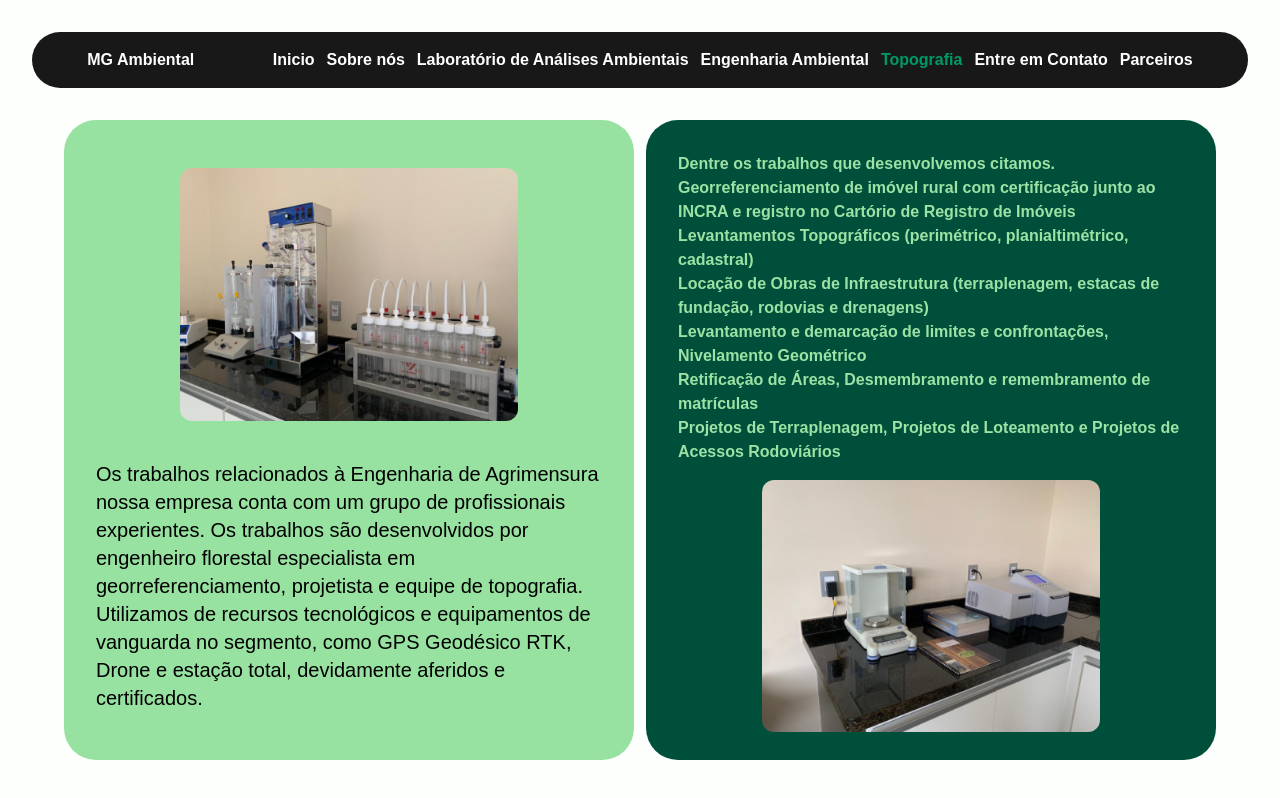
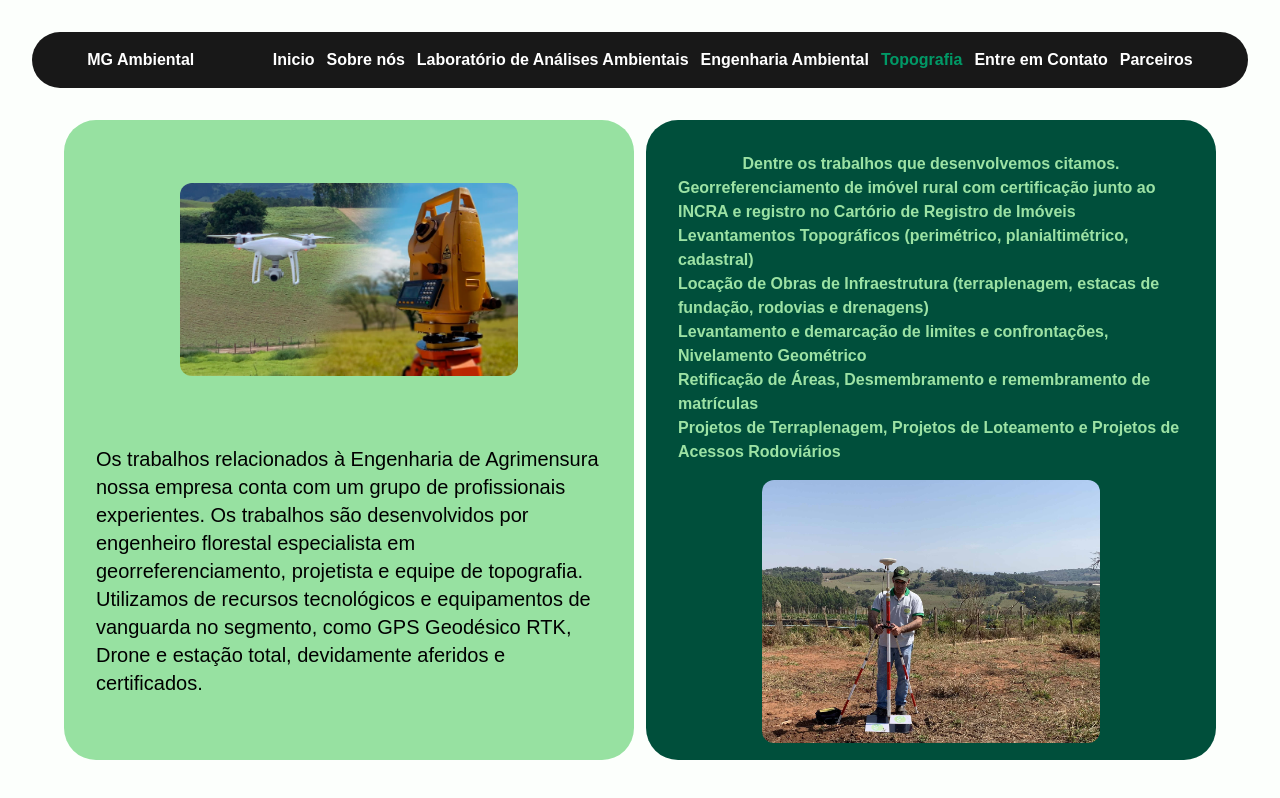
Before and after one commit to SadiraAntonielle/mg-ambiental, a Next.js app: page /topografia in a window 1280 px wide. Built offline with nearby package versions, Linux system fonts and the light colour scheme.

Commit message:
modificando-imagens

```diff
--- a/app/topografia/page.tsx
+++ b/app/topografia/page.tsx
@@ -14,7 +14,7 @@ export default function Topografia(): React.ReactNode {
       <main className="flex gap-3 w-screen h-screen max-h-8/10  px-16 items-center">
         <section className="flex flex-col gap-2 justify-around items-center bg-[#97E1A1] h-full w-1/2 rounded-4xl p-8">
           <Image
-            src="/lab01.png"
+            src="/topgrafia.png"
             alt=""
             width={1000}
             height={1000}
@@ -33,7 +33,9 @@ export default function Topografia(): React.ReactNode {
 
         <aside className="flex flex-col gap-4 justify-around items-center bg-emerald-900 h-full w-1/2 rounded-4xl p-8">
           <div className="text-[#9CE2A4] font-bold text-base">
-            <h3>Dentre os trabalhos que desenvolvemos citamos.</h3>
+            <h3 className="text-center">
+              Dentre os trabalhos que desenvolvemos citamos.
+            </h3>
             <p>
               Georreferenciamento de imóvel rural com certificação junto ao
               INCRA e registro no Cartório de Registro de Imóveis
@@ -59,7 +61,7 @@ export default function Topografia(): React.ReactNode {
             </p>
           </div>
           <Image
-            src="/lab02.png"
+            src="/top02.jpg"
             alt=""
             width={1000}
             height={1000}
```
Also changed, not shown: public/top02.jpg (added).
